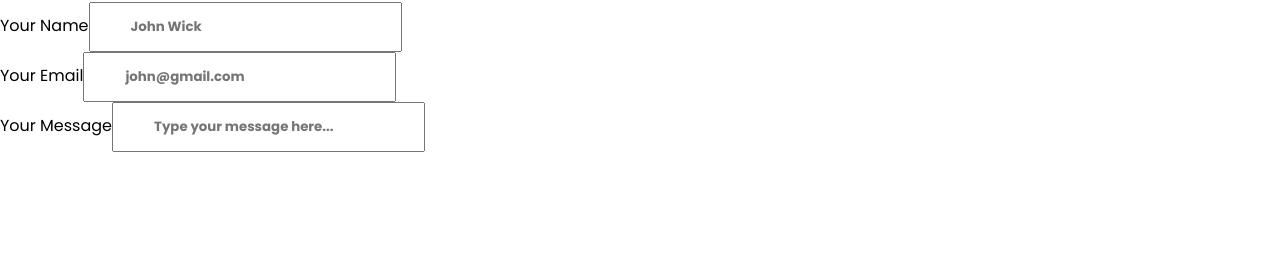
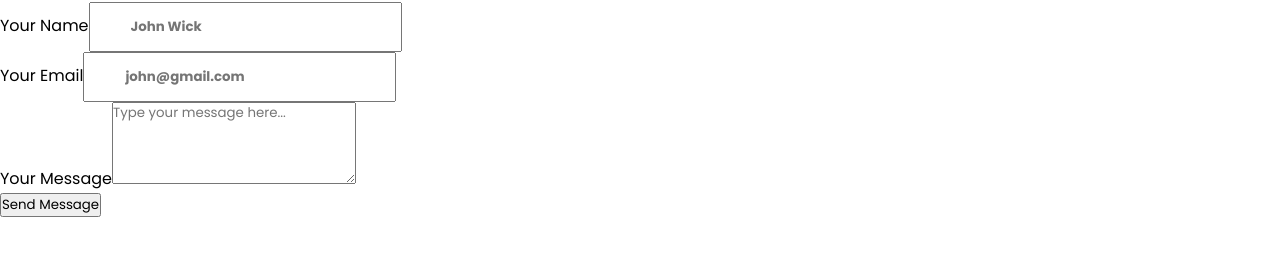
Before and after one commit to Liebe3/creating-my-future, a React (Vite) app in the folder CoffeeShop/: page /Contact in a window 1280 px wide. Shown: the part 133-388 px from the top of the page. Built offline with nearby package versions, Linux system fonts and the light colour scheme.

Commit message:
Update Contact.jsx

```diff
--- a/CoffeeShop/src/pages/Contact/Contact.jsx
+++ b/CoffeeShop/src/pages/Contact/Contact.jsx
@@ -2,8 +2,8 @@ import React from 'react'
 
 const Contact = () => {
   return (
-    <div className="max-w-md w-full mx-auto p-6 bg-gray-800 rounded-lg shadow-md">
-      <h2 className="text-3x1 text-center text-pink-600 font-bold mb-6">Contact Us</h2>
+    <div className="Contacts">
+      <h2>Contact Us</h2>
       <form action="">
         <div className="mb-4">
           <label className="FullName" htmlFor="">Your Name</label>
@@ -15,9 +15,15 @@ const Contact = () => {
         </div>
         <div className="mb-4">
         <label className="Message" htmlFor=""> Your Message</label>
-          <input placeholder="Type your message here..." className="Mess" required type="text"/>
+          <textarea rows='4' placeholder="Type your message here..." className="Mess" required type="text"/>
+        </div>
+        <div className="button-contact">
+          <button type="submit" className="enter">
+            Send Message
+          </button>
         </div>
       </form>
+
     </div>
   )
 }
```
